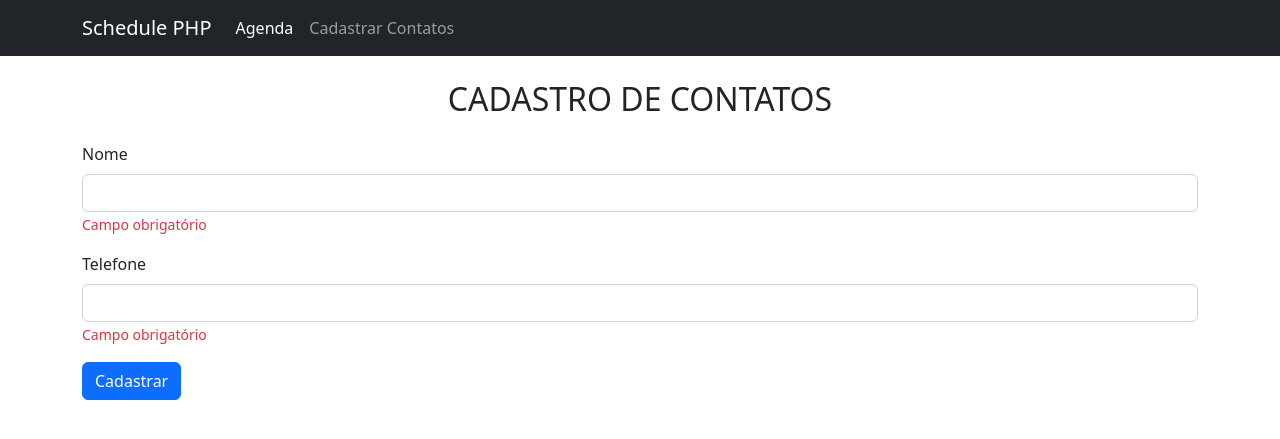
After one commit to atmmoreira/project.schedule.php, a PHP site: page /register.php in a window 1280 px wide. The commit adds this page. Shown: the top 439 px of the page. Run offline with PHP 8.4, Linux system fonts and the light colour scheme; some libraries are stand-ins or nearby versions.

Commit message:
add: structure folders and files

```diff
--- /dev/null
+++ b/assets/css/style.css
@@ -0,0 +1,3 @@
+a {
+  text-decoration: none;
+}
--- /dev/null
+++ b/assets/js/main.js
@@ -0,0 +1,6 @@
+let tooltipTriggerList = [].slice.call(
+  document.querySelectorAll('[data-bs-toggle="tooltip"]')
+);
+let tooltipList = tooltipTriggerList.map(function (tooltipTriggerEl) {
+  return new bootstrap.Tooltip(tooltipTriggerEl);
+});
--- /dev/null
+++ b/register.php
@@ -0,0 +1,20 @@
+<?php include_once('./templates/header.php'); ?>
+
+<div class="container">
+  <h2 class="text-center my-4 text-uppercase"> Cadastro de Contatos</h2>
+  <form>
+    <div class="mb-3">
+      <label for="nome" class="form-label">Nome</label>
+      <input type="email" class="form-control" id="nome" aria-describedby="nomeHelp">
+      <small id="nomeHelp" class="form-text text-danger">Campo obrigatório</small>
+    </div>
+    <div class="mb-3">
+      <label for="telefone" class="form-label">Telefone</label>
+      <input type="tel" class="form-control" id="telefone" aria-describedby="telefoneHelp">
+      <small id="telefoneHelp" class="form-text text-danger">Campo obrigatório</small>
+    </div>
+    <button type="submit" class="btn btn-primary">Cadastrar</button>
+  </form>
+</div>
+
+<?php include_once('./templates/footer.php'); ?>
--- /dev/null
+++ b/templates/footer.php
@@ -0,0 +1,6 @@
+<script src="https://cdn.jsdelivr.net/npm/bootstrap@5.2.1/dist/js/bootstrap.bundle.min.js"></script>
+<script src="https://unpkg.com/phosphor-icons"></script>
+<script src="./assets/js/main.js"></script>
+</body>
+
+</html>
--- /dev/null
+++ b/templates/header.php
@@ -0,0 +1,14 @@
+<!doctype html>
+<html lang="pt-br">
+
+<head>
+  <meta charset="utf-8">
+  <meta name="viewport" content="width=device-width, initial-scale=1">
+  <title>Project : My Schedule with PHP and Bootstrap 5.2</title>
+  <link href="https://cdn.jsdelivr.net/npm/bootstrap@5.2.1/dist/css/bootstrap.min.css" rel="stylesheet">
+  <link rel="stylesheet" href="./assets/css/style.css">
+</head>
+
+<body>
+
+  <?php include_once('./templates/menu.php'); ?>
--- /dev/null
+++ b/templates/menu.php
@@ -0,0 +1,22 @@
+<nav class="navbar navbar-expand-lg bg-dark navbar-dark">
+  <div class="container">
+    <a class="navbar-brand" href="./index.php">Schedule PHP</a>
+    <button class="navbar-toggler" type="button" data-bs-toggle="collapse" data-bs-target="#navbarSupportedContent" aria-controls="navbarSupportedContent" aria-expanded="false" aria-label="Toggle navigation">
+      <span class="navbar-toggler-icon"></span>
+    </button>
+    <div class="collapse navbar-collapse" id="navbarSupportedContent">
+      <ul class="navbar-nav me-auto mb-2 mb-lg-0">
+        <li class="nav-item">
+          <a class="nav-link active" aria-current="page" href="./index.php"> Agenda</a>
+        </li>
+        <li class="nav-item">
+          <a class="nav-link" href="../register.php">Cadastrar Contatos</a>
+        </li>
+      </ul>
+      <!-- <form class="d-flex" role="search">
+          <input class="form-control me-2" type="search" placeholder="Search" aria-label="Search">
+          <button class="btn btn-outline-success" type="submit">Search</button>
+        </form> -->
+    </div>
+  </div>
+</nav>
```
Also changed, not shown: index.php (+19 -14 lines).
